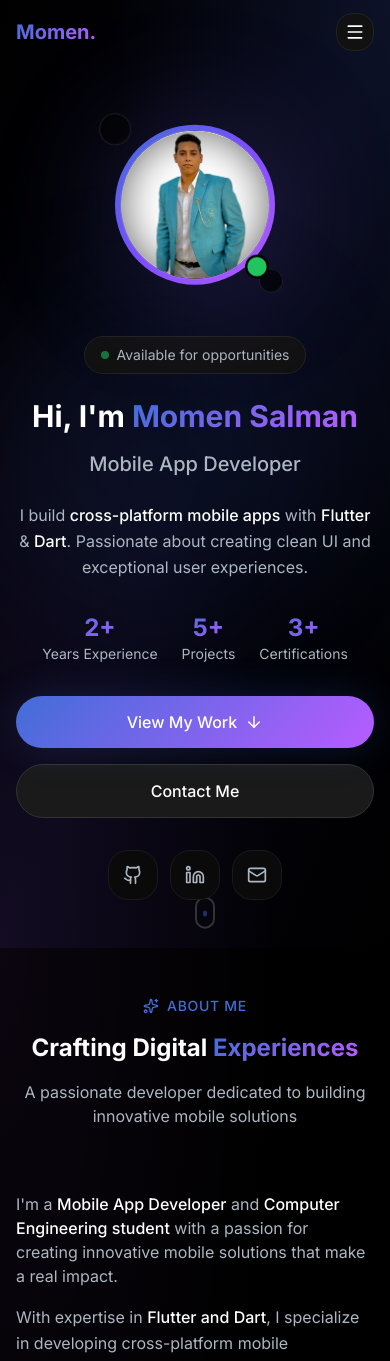
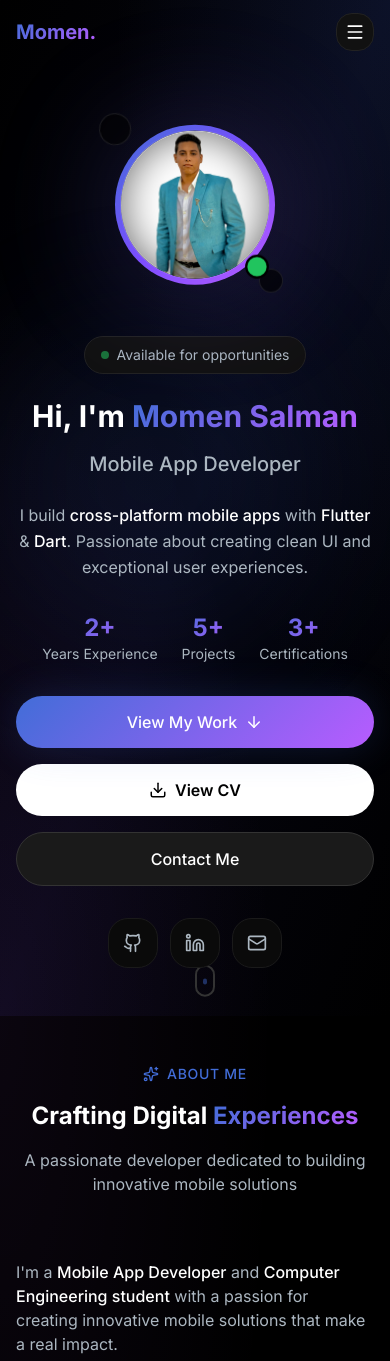
Before and after one commit to dev-momensalman/Personal-Portfolio, a React (Vite) app: page / in a window 390 px wide. Shown: the top 1361 px of the page. Built offline with nearby package versions, Linux system fonts and the light colour scheme.

Commit message:
Add CV link to portfolio

```diff
--- /dev/null
+++ b/public/Momen_Salman_CV.html
@@ -0,0 +1,140 @@
+<!doctype html>
+<html lang="en">
+<head>
+  <meta charset="UTF-8" />
+  <meta name="viewport" content="width=device-width, initial-scale=1.0" />
+  <title>Momen Salman CV</title>
+  <style>
+    :root { color-scheme: light; }
+    body {
+      margin: 0;
+      font-family: Arial, Helvetica, sans-serif;
+      background: #f3f5f8;
+      color: #1f2937;
+      line-height: 1.55;
+    }
+    .page {
+      max-width: 900px;
+      margin: 32px auto;
+      background: #fff;
+      padding: 44px;
+      box-shadow: 0 20px 60px rgba(15, 23, 42, 0.12);
+      border-radius: 18px;
+    }
+    header { border-bottom: 2px solid #1f2937; padding-bottom: 18px; margin-bottom: 26px; }
+    h1 { margin: 0; font-size: 34px; letter-spacing: .5px; color: #111827; }
+    .role { margin: 4px 0 12px; font-size: 18px; font-weight: 700; color: #2563eb; }
+    .contact { color: #4b5563; font-size: 14px; }
+    h2 { margin: 28px 0 10px; font-size: 17px; color: #111827; border-bottom: 1px solid #e5e7eb; padding-bottom: 6px; text-transform: uppercase; letter-spacing: .08em; }
+    h3 { margin: 16px 0 6px; font-size: 16px; color: #111827; }
+    p { margin: 0 0 10px; }
+    ul { margin: 8px 0 0 20px; padding: 0; }
+    li { margin: 5px 0; }
+    .meta { color: #4b5563; font-size: 14px; font-weight: 600; }
+    .skills strong { color: #111827; }
+    .top-actions { display: flex; gap: 10px; margin-top: 18px; flex-wrap: wrap; }
+    .btn { display: inline-block; padding: 10px 14px; border-radius: 999px; background: #111827; color: #fff; text-decoration: none; font-weight: 700; font-size: 13px; }
+    @media print {
+      body { background: #fff; }
+      .page { margin: 0; box-shadow: none; border-radius: 0; max-width: none; }
+      .top-actions { display: none; }
+    }
+  </style>
+</head>
+<body>
+  <main class="page">
+    <header>
+      <h1>MOMEN HASSAN MOHAMED</h1>
+      <div class="role">Mobile App Developer</div>
+      <div class="contact">Red Sea, Egypt | +20 11 01029309 | momensalman78@gmail.com</div>
+      <div class="contact">LinkedIn: linkedin.com/in/momensalman | www.momen.info</div>
+      <div class="top-actions">
+        <a class="btn" href="javascript:window.print()">Download / Print PDF</a>
+        <a class="btn" href="https://www.momen.info/">Portfolio</a>
+      </div>
+    </header>
+
+    <section>
+      <h2>Professional Summary</h2>
+      <p>Mobile App Developer and Computer Engineering student with experience in cross-platform mobile application development using Flutter and Dart. Skilled in creating and maintaining Android and iOS applications with a focus on clean UI and good UX. Familiar with data analysis and visualization, and able to collaborate with software engineers to brainstorm and implement new application ideas. Actively learning the latest mobile technologies to build practical and innovative solutions.</p>
+    </section>
+
+    <section class="skills">
+      <h2>Technical Skills</h2>
+      <p><strong>Programming Languages:</strong> C++, Dart.</p>
+      <p><strong>Mobile Development:</strong> Flutter, Cross-platform mobile app development (Android, iOS).</p>
+      <p><strong>UI/UX:</strong> Basic UI/UX principles, modern mobile UI practices.</p>
+      <p><strong>Data & Analytics:</strong> Data Analysis, Power BI, Data Visualization.</p>
+      <p><strong>Concepts:</strong> Data Structures, Algorithms, Embedded Systems, Computer Networks, SCADA basics.</p>
+      <p><strong>Tools:</strong> Visual Studio Code, Android Studio, Git, GitHub.</p>
+    </section>
+
+    <section>
+      <h2>Professional Experience</h2>
+      <h3>Cross-Platform Mobile App Developer — Trainee</h3>
+      <div class="meta">Hybrid | Dec 2025 – Present</div>
+      <ul>
+        <li>Trained as a Cross-Platform Mobile App Developer using Flutter and Dart.</li>
+        <li>Built and maintained sample mobile applications for Android and iOS following modern UI/UX practices.</li>
+        <li>Collaborated with other developers to brainstorm new app ideas and improve existing prototypes.</li>
+        <li>Improved technical and soft skills through sessions on CV writing, interviews, and career development.</li>
+      </ul>
+
+      <h3>Web Data Analyst — Trainee</h3>
+      <div class="meta">MCIT – “Tawar We Ghayar” Initiative | Oct 2025</div>
+      <ul>
+        <li>Completed Web Data Analysis training organized by Microsoft Egypt and MCIT.</li>
+        <li>Used Power BI to analyze and visualize data for data-driven decision making.</li>
+      </ul>
+
+      <h3>Operations, Control, and Communication Sector — Trainee</h3>
+      <div class="meta">Egyptian Electricity Transmission Company (EETC), Egypt | Jul 2025 – Aug 2025</div>
+      <ul>
+        <li>Gained introductory knowledge of SCADA systems and control concepts in electricity transmission.</li>
+        <li>Observed operations and communication workflows in a large-scale industrial environment.</li>
+      </ul>
+    </section>
+
+    <section>
+      <h2>Projects</h2>
+      <h3>Khaleek Mo'men — Islamic Audio App</h3>
+      <div class="meta">Personal Project | Published on Google Play</div>
+      <p>Available on Google Play: play.google.com/store/apps/details?id=com.islamicaudiohub.islamic_audio_hub</p>
+      <ul>
+        <li>Developed and published a cross-platform Islamic audio application using Flutter and Dart, live on the Google Play Store.</li>
+        <li>Implemented audio playback, content browsing, and a clean, accessible UI for a wide range of users.</li>
+      </ul>
+
+      <h3>Flutter Mobile Application – To-Do Manager</h3>
+      <div class="meta">Personal Project | 2025</div>
+      <ul>
+        <li>Developed a cross-platform mobile app using Flutter and Dart to manage daily tasks on Android and iOS.</li>
+        <li>Implemented responsive UI, navigation, and local data storage.</li>
+        <li>Applied basic UI/UX principles to improve usability and clarity.</li>
+      </ul>
+
+      <h3>Flutter Mobile Application – Simple Weather App</h3>
+      <div class="meta">Personal Project | 2025</div>
+      <ul>
+        <li>Built a weather application with API integration to display real-time weather data.</li>
+        <li>Designed clean UI screens and handled basic error states and loading indicators.</li>
+      </ul>
+    </section>
+
+    <section>
+      <h2>Education</h2>
+      <h3>Bachelor of Computer Engineering</h3>
+      <div class="meta">2023 – 2027</div>
+      <p>High Institute of Engineering and Technology (BHI), El Behira, Egypt</p>
+    </section>
+
+    <section>
+      <h2>Additional Skills</h2>
+      <ul>
+        <li>Ability to multitask between university, training, and personal projects.</li>
+        <li>Good communication and interpersonal skills developed through team projects and training programs.</li>
+      </ul>
+    </section>
+  </main>
+</body>
+</html>
--- a/src/sections/Hero.tsx
+++ b/src/sections/Hero.tsx
@@ -1,6 +1,6 @@
 import { motion, useMotionValue, useSpring, useTransform } from 'framer-motion';
 import { useEffect } from 'react';
-import { ArrowDown, Github, Linkedin, Mail } from 'lucide-react';
+import { ArrowDown, Download, Github, Linkedin, Mail } from 'lucide-react';
 
 const containerVariants = {
   hidden: { opacity: 0 },
@@ -70,17 +70,14 @@ export default function Hero() {
     }
   };
 
+  const cvUrl = `${import.meta.env.BASE_URL}Momen_Salman_CV.html`;
+
   return (
-    <section
-      id="home"
-      className="relative min-h-screen flex items-center overflow-hidden pt-20"
-    >
-      {/* Background Effects */}
+    <section id="home" className="relative min-h-screen flex items-center overflow-hidden pt-20">
       <div className="absolute inset-0 bg-gradient-to-br from-black via-[#050510] to-black" />
       <div className="absolute inset-0 bg-[radial-gradient(ellipse_at_top_right,rgba(66,109,216,0.12)_0%,transparent_50%)]" />
       <div className="absolute inset-0 bg-[radial-gradient(ellipse_at_bottom_left,rgba(183,92,255,0.08)_0%,transparent_50%)]" />
 
-      {/* Grid Pattern */}
       <div
         className="absolute inset-0 opacity-[0.02]"
         style={{
@@ -90,44 +87,12 @@ export default function Hero() {
         }}
       />
 
-      {/* Floating Orbs - with Parallax */}
-      <motion.div
-        className="absolute top-1/3 right-1/4 w-72 h-72 rounded-full bg-[#426dd8]/10 blur-3xl p-10"
-        style={{ x: orbX, y: orbY }}
-        animate={{
-          scale: [1, 1.1, 1],
-        }}
-        transition={{
-          duration: 8,
-          repeat: Infinity,
-          ease: 'easeInOut',
-        }}
-      />
-      <motion.div
-        className="absolute bottom-1/4 left-1/3 w-96 h-96 rounded-full bg-[#b75cff]/8 blur-3xl"
-        style={{ x: orb2X, y: orb2Y }}
-        animate={{
-          scale: [1, 1.2, 1],
-        }}
-        transition={{
-          duration: 10,
-          repeat: Infinity,
-          ease: 'easeInOut',
-        }}
-      />
+      <motion.div className="absolute top-1/3 right-1/4 w-72 h-72 rounded-full bg-[#426dd8]/10 blur-3xl p-10" style={{ x: orbX, y: orbY }} animate={{ scale: [1, 1.1, 1] }} transition={{ duration: 8, repeat: Infinity, ease: 'easeInOut' }} />
+      <motion.div className="absolute bottom-1/4 left-1/3 w-96 h-96 rounded-full bg-[#b75cff]/8 blur-3xl" style={{ x: orb2X, y: orb2Y }} animate={{ scale: [1, 1.2, 1] }} transition={{ duration: 10, repeat: Infinity, ease: 'easeInOut' }} />
 
-      {/* Content Container */}
       <div className="relative z-10 w-full max-w-7xl mx-auto px-4 sm:px-6 lg:px-8 py-12 lg:py-0">
         <div className="grid lg:grid-cols-2 gap-12 lg:gap-16 items-center min-h-[calc(100vh-5rem)]">
-
-          {/* Left Column - Text Content */}
-          <motion.div
-            variants={containerVariants}
-            initial="hidden"
-            animate="visible"
-            className="order-2 lg:order-1 text-center lg:text-left"
-          >
-            {/* Badge */}
+          <motion.div variants={containerVariants} initial="hidden" animate="visible" className="order-2 lg:order-1 text-center lg:text-left">
             <motion.div variants={itemVariants} className="mb-6">
               <span className="inline-flex items-center gap-2 px-4 py-2 rounded-full bg-[#111] border border-[#222] text-sm text-[#acb7c1]">
                 <span className="w-2 h-2 rounded-full bg-green-500 animate-pulse" />
@@ -135,39 +100,23 @@ export default function Hero() {
               </span>
             </motion.div>
 
-            {/* Name */}
-            <motion.h1
-              variants={itemVariants}
-              className="text-3xl sm:text-5xl md:text-6xl lg:text-5xl xl:text-6xl font-bold mb-4"
-            >
+            <motion.h1 variants={itemVariants} className="text-3xl sm:text-5xl md:text-6xl lg:text-5xl xl:text-6xl font-bold mb-4">
               <span className="text-white">Hi, I'm </span>
               <span className="gradient-text">Momen Salman</span>
             </motion.h1>
 
-            {/* Title */}
-            <motion.h2
-              variants={itemVariants}
-              className="text-xl sm:text-2xl md:text-3xl lg:text-2xl xl:text-3xl text-[#acb7c1] font-medium mb-6"
-            >
+            <motion.h2 variants={itemVariants} className="text-xl sm:text-2xl md:text-3xl lg:text-2xl xl:text-3xl text-[#acb7c1] font-medium mb-6">
               Mobile App Developer
             </motion.h2>
 
-            {/* Tagline */}
-            <motion.p
-              variants={itemVariants}
-              className="text-base sm:text-lg text-[#acb7c1] max-w-xl mx-auto lg:mx-0 mb-8 leading-relaxed"
-            >
+            <motion.p variants={itemVariants} className="text-base sm:text-lg text-[#acb7c1] max-w-xl mx-auto lg:mx-0 mb-8 leading-relaxed">
               I build <span className="text-white font-medium">cross-platform mobile apps</span> with{' '}
               <span className="text-white font-medium">Flutter</span> &{' '}
               <span className="text-white font-medium">Dart</span>.
               Passionate about creating clean UI and exceptional user experiences.
             </motion.p>
 
-            {/* Stats */}
-            <motion.div
-              variants={itemVariants}
-              className="flex flex-wrap justify-center lg:justify-start gap-6 sm:gap-8 mb-8"
-            >
+            <motion.div variants={itemVariants} className="flex flex-wrap justify-center lg:justify-start gap-6 sm:gap-8 mb-8">
               <div className="text-center lg:text-left">
                 <div className="text-2xl sm:text-3xl font-bold gradient-text">2+</div>
                 <div className="text-sm text-[#acb7c1]">Years Experience</div>
@@ -182,132 +131,54 @@ export default function Hero() {
               </div>
             </motion.div>
 
-            {/* CTA Buttons */}
-            <motion.div
-              variants={itemVariants}
-              className="flex flex-col sm:flex-row items-center justify-center lg:justify-start gap-4 mb-8"
-            >
-              <motion.button
-                onClick={() => scrollToSection('#projects')}
-                className="group relative w-full sm:w-auto px-8 py-3.5 rounded-full gradient-bg text-white font-medium flex items-center justify-center gap-2 glow"
-                whileHover={{ scale: 1.05 }}
-                whileTap={{ scale: 0.95 }}
-              >
+            <motion.div variants={itemVariants} className="flex flex-col sm:flex-row items-center justify-center lg:justify-start gap-4 mb-8">
+              <motion.button onClick={() => scrollToSection('#projects')} className="group relative w-full sm:w-auto px-8 py-3.5 rounded-full gradient-bg text-white font-medium flex items-center justify-center gap-2 glow" whileHover={{ scale: 1.05 }} whileTap={{ scale: 0.95 }}>
                 View My Work
                 <ArrowDown size={18} className="group-hover:translate-y-1 transition-transform" />
               </motion.button>
-              <motion.button
-                onClick={() => scrollToSection('#contact')}
-                className="w-full sm:w-auto px-8 py-3.5 rounded-full bg-[#1a1a1a] border border-[#333] text-white font-medium hover:bg-[#222] hover:border-[#444] transition-all"
-                whileHover={{ scale: 1.05 }}
-                whileTap={{ scale: 0.95 }}
-              >
+              <motion.a href={cvUrl} target="_blank" rel="noopener noreferrer" className="w-full sm:w-auto px-8 py-3.5 rounded-full bg-white text-black font-semibold hover:bg-[#e8ecf3] transition-all flex items-center justify-center gap-2" whileHover={{ scale: 1.05 }} whileTap={{ scale: 0.95 }}>
+                <Download size={18} />
+                View CV
+              </motion.a>
+              <motion.button onClick={() => scrollToSection('#contact')} className="w-full sm:w-auto px-8 py-3.5 rounded-full bg-[#1a1a1a] border border-[#333] text-white font-medium hover:bg-[#222] hover:border-[#444] transition-all" whileHover={{ scale: 1.05 }} whileTap={{ scale: 0.95 }}>
                 Contact Me
               </motion.button>
             </motion.div>
 
-            {/* Social Links */}
-            <motion.div
-              variants={itemVariants}
-              className="flex items-center justify-center lg:justify-start gap-3"
-            >
+            <motion.div variants={itemVariants} className="flex items-center justify-center lg:justify-start gap-3">
               <SocialLink href="https://github.com/dev-momensalman" icon={Github} />
               <SocialLink href="https://linkedin.com/in/momensalman" icon={Linkedin} />
               <SocialLink href="mailto:momensalman.dev@gmail.com" icon={Mail} />
             </motion.div>
           </motion.div>
 
-          {/* Right Column - Profile Image */}
-          <motion.div
-            variants={imageVariants}
-            initial="hidden"
-            animate="visible"
-            className="order-1 lg:order-2 flex justify-center lg:justify-end"
-          >
+          <motion.div variants={imageVariants} initial="hidden" animate="visible" className="order-1 lg:order-2 flex justify-center lg:justify-end">
             <div className="relative group/image">
-              {/* Outer Glow Ring */}
-              <motion.div
-                className="absolute inset-0 rounded-full bg-gradient-to-r from-[#426dd8] to-[#b75cff] blur-3xl opacity-20"
-                animate={{
-                  scale: [1, 1.1, 1],
-                  opacity: [0.2, 0.4, 0.2]
-                }}
-                transition={{
-                  duration: 4,
-                  repeat: Infinity,
-                  ease: 'easeInOut'
-                }}
-              />
+              <motion.div className="absolute inset-0 rounded-full bg-gradient-to-r from-[#426dd8] to-[#b75cff] blur-3xl opacity-20" animate={{ scale: [1, 1.1, 1], opacity: [0.2, 0.4, 0.2] }} transition={{ duration: 4, repeat: Infinity, ease: 'easeInOut' }} />
 
-              {/* Main Image Container */}
-              <motion.div
-                className="relative w-40 h-40 sm:w-64 sm:h-64 md:w-72 md:h-72 lg:w-80 lg:h-80 xl:w-96 xl:h-96"
-                animate={{ y: [0, -10, 0] }}
-                transition={{ duration: 6, repeat: Infinity, ease: 'easeInOut' }}
-              >
-                {/* Gradient Border */}
+              <motion.div className="relative w-40 h-40 sm:w-64 sm:h-64 md:w-72 md:h-72 lg:w-80 lg:h-80 xl:w-96 xl:h-96" animate={{ y: [0, -10, 0] }} transition={{ duration: 6, repeat: Infinity, ease: 'easeInOut' }}>
                 <div className="absolute inset-0 rounded-full p-1.5 sm:p-2 bg-gradient-to-br from-[#426dd8] via-[#7c4dff] to-[#b75cff]">
                   <div className="w-full h-full rounded-full overflow-hidden bg-[#0a0a0a] relative ring-1 ring-white/10">
-                    {/* Inner Shadow */}
                     <div className="absolute inset-0 rounded-full shadow-[inset_0_0_40px_rgba(0,0,0,0.6)] z-10 pointer-events-none" />
-
-                    {/* Profile Image */}
-                    <motion.img
-                      src={`${import.meta.env.BASE_URL}profile.jpg`}
-                      alt="Momen Salman - Mobile App Developer"
-                      className="w-full h-full object-cover"
-                      whileHover={{ scale: 1.05 }}
-                      transition={{ duration: 0.6, ease: [0.16, 1, 0.3, 1] }}
-                    />
+                    <motion.img src={`${import.meta.env.BASE_URL}profile.jpg`} alt="Momen Salman - Mobile App Developer" className="w-full h-full object-cover" whileHover={{ scale: 1.05 }} transition={{ duration: 0.6, ease: [0.16, 1, 0.3, 1] }} />
                   </div>
                 </div>
 
-                {/* Status Indicator */}
-                <motion.div
-                  className="absolute bottom-2 right-2 sm:bottom-4 sm:right-4 w-5 h-5 sm:w-6 sm:h-6 rounded-full bg-green-500 border-2 sm:border-4 border-black flex items-center justify-center z-20"
-                  animate={{ scale: [1, 1.2, 1] }}
-                  transition={{ duration: 2, repeat: Infinity }}
-                >
+                <motion.div className="absolute bottom-2 right-2 sm:bottom-4 sm:right-4 w-5 h-5 sm:w-6 sm:h-6 rounded-full bg-green-500 border-2 sm:border-4 border-black flex items-center justify-center z-20" animate={{ scale: [1, 1.2, 1] }} transition={{ duration: 2, repeat: Infinity }}>
                   <span className="w-full h-full rounded-full bg-green-500 animate-pulse" />
                 </motion.div>
 
-                {/* Decorative Elements */}
-                <motion.div
-                  className="absolute -top-4 -left-4 w-8 h-8 sm:w-10 sm:h-10 rounded-lg bg-[#426dd8]/20 border border-[#426dd8]/30 glass"
-                  animate={{ rotate: [0, 90, 0], y: [0, 5, 0] }}
-                  transition={{ duration: 8, repeat: Infinity, ease: 'easeInOut' }}
-                />
-                <motion.div
-                  className="absolute -bottom-2 -right-2 w-6 h-6 sm:w-8 sm:h-8 rounded-full bg-[#b75cff]/20 border border-[#b75cff]/30 glass"
-                  animate={{ scale: [1, 1.3, 1], x: [0, -5, 0] }}
-                  transition={{ duration: 5, repeat: Infinity, ease: 'easeInOut' }}
-                />
+                <motion.div className="absolute -top-4 -left-4 w-8 h-8 sm:w-10 sm:h-10 rounded-lg bg-[#426dd8]/20 border border-[#426dd8]/30 glass" animate={{ rotate: [0, 90, 0], y: [0, 5, 0] }} transition={{ duration: 8, repeat: Infinity, ease: 'easeInOut' }} />
+                <motion.div className="absolute -bottom-2 -right-2 w-6 h-6 sm:w-8 sm:h-8 rounded-full bg-[#b75cff]/20 border border-[#b75cff]/30 glass" animate={{ scale: [1, 1.3, 1], x: [0, -5, 0] }} transition={{ duration: 5, repeat: Infinity, ease: 'easeInOut' }} />
               </motion.div>
-
-
             </div>
           </motion.div>
         </div>
       </div>
 
-      {/* Scroll Indicator */}
-      <motion.div
-        className="absolute bottom-6 sm:bottom-8 left-1/2 -translate-x-1/2"
-        initial={{ opacity: 0, y: -20 }}
-        animate={{ opacity: 1, y: 0 }}
-        transition={{ delay: 2, duration: 0.5 }}
-      >
-        <motion.div
-          className="w-5 h-8 sm:w-6 sm:h-10 rounded-full border-2 border-[#333] flex items-start justify-center p-1.5 sm:p-2 cursor-pointer"
-          animate={{ y: [0, 5, 0] }}
-          transition={{ duration: 2, repeat: Infinity }}
-          onClick={() => scrollToSection('#about')}
-        >
-          <motion.div
-            className="w-1 h-1.5 sm:w-1.5 sm:h-2 rounded-full bg-[#426dd8]"
-            animate={{ y: [0, 10, 0], opacity: [1, 0, 1] }}
-            transition={{ duration: 1.5, repeat: Infinity }}
-          />
+      <motion.div className="absolute bottom-6 sm:bottom-8 left-1/2 -translate-x-1/2" initial={{ opacity: 0, y: -20 }} animate={{ opacity: 1, y: 0 }} transition={{ delay: 2, duration: 0.5 }}>
+        <motion.div className="w-5 h-8 sm:w-6 sm:h-10 rounded-full border-2 border-[#333] flex items-start justify-center p-1.5 sm:p-2 cursor-pointer" animate={{ y: [0, 5, 0] }} transition={{ duration: 2, repeat: Infinity }} onClick={() => scrollToSection('#about')}>
+          <motion.div className="w-1 h-1.5 sm:w-1.5 sm:h-2 rounded-full bg-[#426dd8]" animate={{ y: [0, 10, 0], opacity: [1, 0, 1] }} transition={{ duration: 1.5, repeat: Infinity }} />
         </motion.div>
       </motion.div>
     </section>
@@ -316,14 +187,7 @@ export default function Hero() {
 
 function SocialLink({ href, icon: Icon }: { href: string; icon: any }) {
   return (
-    <motion.a
-      href={href}
-      target="_blank"
-      rel="noopener noreferrer"
-      className="p-3.5 rounded-xl bg-[#0a0a0a] border border-[#1a1a1a] text-[#acb7c1] hover:text-white hover:border-[#426dd8] hover:bg-[#111] transition-all relative group"
-      whileHover={{ y: -5, scale: 1.1 }}
-      whileTap={{ scale: 0.9 }}
-    >
+    <motion.a href={href} target="_blank" rel="noopener noreferrer" className="p-3.5 rounded-xl bg-[#0a0a0a] border border-[#1a1a1a] text-[#acb7c1] hover:text-white hover:border-[#426dd8] hover:bg-[#111] transition-all relative group" whileHover={{ y: -5, scale: 1.1 }} whileTap={{ scale: 0.9 }}>
       <Icon size={20} />
       <div className="absolute inset-0 rounded-xl bg-[#426dd8]/5 opacity-0 group-hover:opacity-100 transition-opacity" />
     </motion.a>
```
